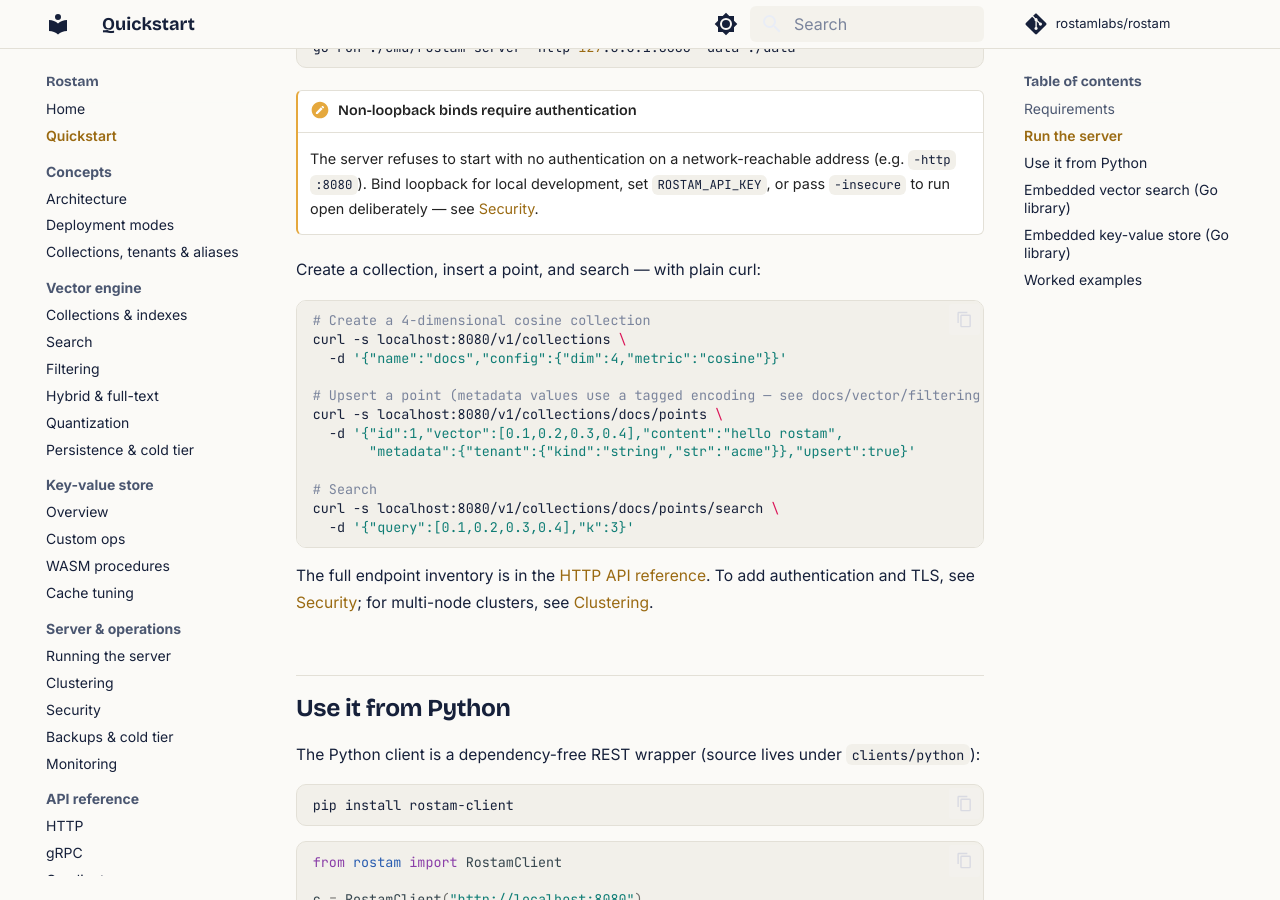
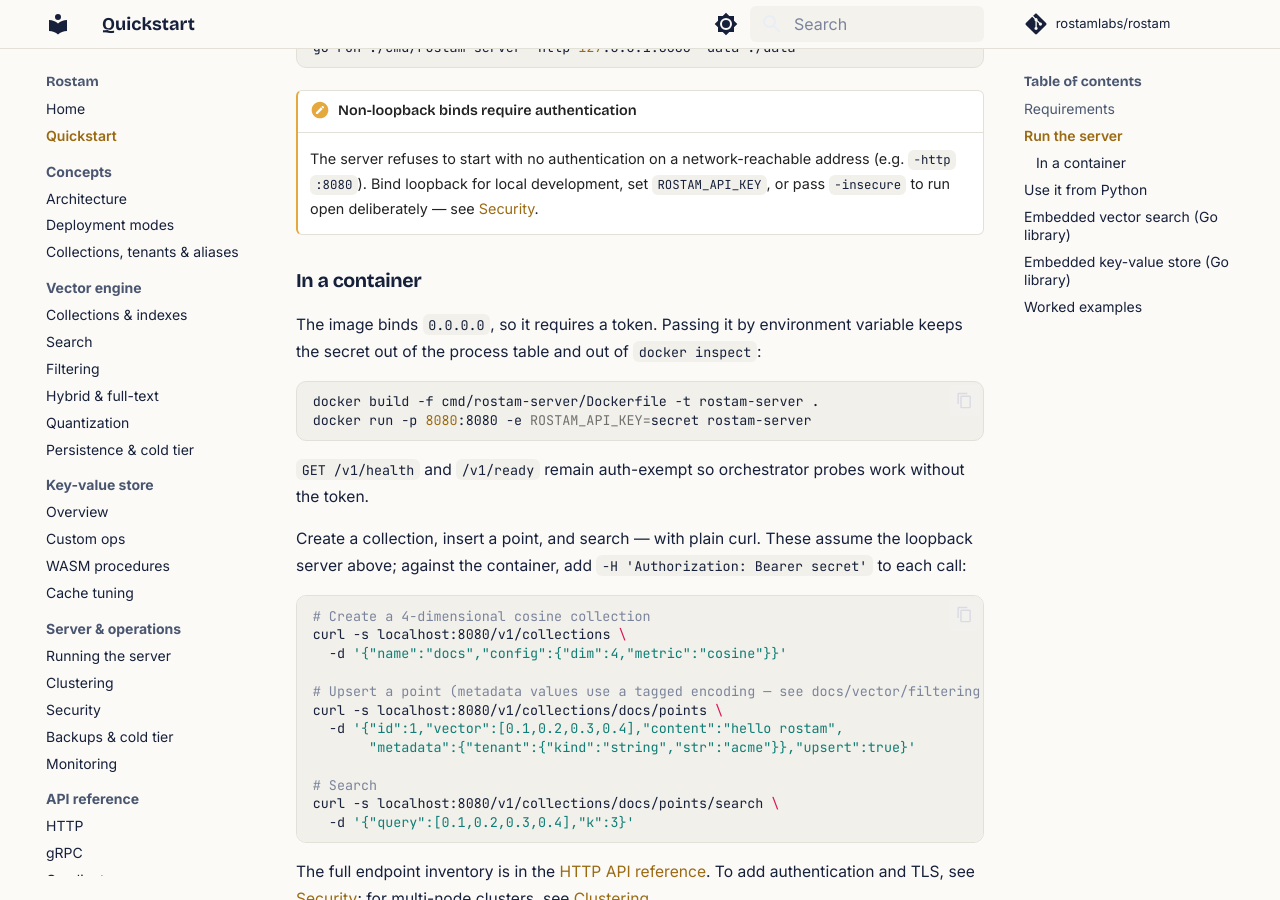
Before and after one commit to Keivan-S/rostam, an MkDocs documentation site: the page built from docs/quickstart.md, in a window 1280 px wide and 900 px high, scrolled down 831 px. Built offline with MkDocs 1.6.1 and Material for MkDocs 9.7.7, drawn with Linux system fonts in a browser that asks for light colours; comment, search, counter and statistics services are not loaded.

Commit message:
docker: make the container's auth requirement work and say so
'docker run rostam-server' exited 1: the CMD binds 0.0.0.0, which the server
refuses to serve unauthenticated, so the image was unusable out of the box.

Auth is now the documented path (ROSTAM_API_KEY, which the server already reads
in preference to -api-key, keeping the secret out of the process table and out of
'docker inspect'). The bind guard's message names that variable — it previously
offered only -keys-file and -api-key, neither reachable from a container without
baking the secret into the image's Cmd.

Verified against the built image: no key exits with the guard message; with the
key, /v1/health and /v1/ready answer 200 unauthenticated, POST /v1/collections
is 401 without a token and 201 with one, and the process runs as 'rostam'.

````diff
--- a/docs/quickstart.md
+++ b/docs/quickstart.md
@@ -35,7 +35,22 @@
     `ROSTAM_API_KEY`, or pass `-insecure` to run open deliberately — see
     [Security](server/security.md).
 
-Create a collection, insert a point, and search — with plain curl:
+### In a container
+
+The image binds `0.0.0.0`, so it requires a token. Passing it by environment
+variable keeps the secret out of the process table and out of `docker inspect`:
+
+```sh
+docker build -f cmd/rostam-server/Dockerfile -t rostam-server .
+docker run -p 8080:8080 -e ROSTAM_API_KEY=secret rostam-server
+```
+
+`GET /v1/health` and `/v1/ready` remain auth-exempt so orchestrator probes work
+without the token.
+
+Create a collection, insert a point, and search — with plain curl. These assume
+the loopback server above; against the container, add
+`-H 'Authorization: Bearer secret'` to each call:
 
 ```sh
 # Create a 4-dimensional cosine collection
````
Also changed, not shown: README.md (+17 -0 lines), 2 other files.
